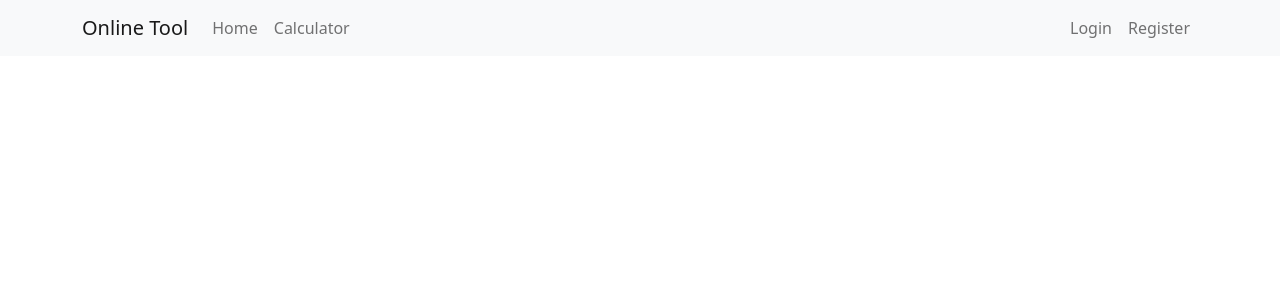
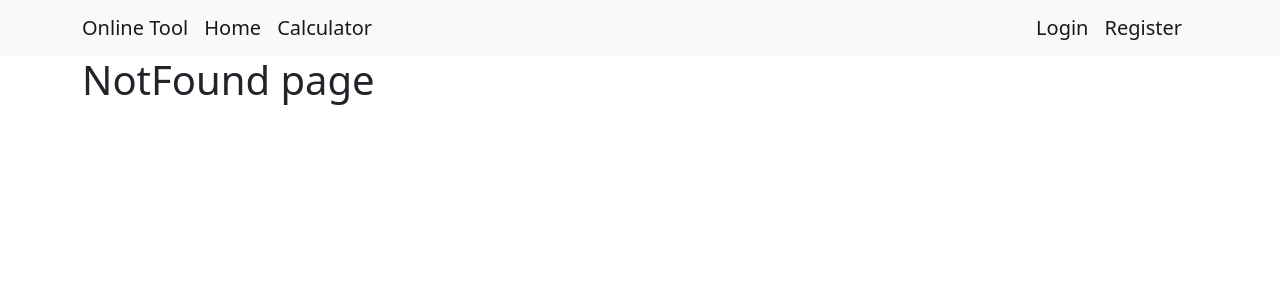
Before and after one commit to Wenqiang-Hu/calculator-app, a React (Create React App) app: page /404 in a window 1280 px wide. Shown: the top 300 px of the page. Built offline with nearby package versions, Linux system fonts and the light colour scheme.

Commit message:
Building up the routes

```diff
--- a/src/components/app.jsx
+++ b/src/components/app.jsx
@@ -1,6 +1,11 @@
 import React, { Component } from 'react';
+import { Routes, Route, Navigate } from 'react-router-dom';
 import NavBar from './navBar';
-
+import Calculator from './content/calculator';
+import Home from './content/home';
+import Login from './content/login';
+import NotFound from './content/NotFound';
+import Register from './content/register';
 
 class App extends Component {
     state = {  }
@@ -8,6 +13,16 @@ class App extends Component {
         return (
             <React.Fragment>
                 <NavBar />
+                <div className='container'>
+                    <Routes>
+                        <Route path='/' element={<Home />} />
+                        <Route path='/home' element={<Home />} />
+                        <Route path='/login' element={<Login />} />
+                        <Route path='/register' element={<Register />} />
+                        <Route path='/404' element={<NotFound />} />
+                        <Route path='*' element={<Navigate replace to="/404" />} />
+                    </Routes>
+                </div>
             </React.Fragment>
         );
     }
--- /dev/null
+++ b/src/components/content/NotFound.jsx
@@ -0,0 +1,12 @@
+import React, { Component } from 'react';
+
+class NotFound extends Component {
+    state = {  }
+    render() {
+        return (
+            <h1>NotFound page</h1>
+        );
+    }
+}
+
+export default NotFound;
--- /dev/null
+++ b/src/components/content/calculator.jsx
@@ -0,0 +1,12 @@
+import React, { Component } from 'react';
+
+class Calculator extends Component {
+    state = {  }
+    render() {
+        return (
+            <h1>calculator page</h1>
+        );
+    }
+}
+
+export default Calculator;
--- /dev/null
+++ b/src/components/content/home.jsx
@@ -0,0 +1,12 @@
+import React, { Component } from 'react';
+
+class Home extends Component {
+    state = {  }
+    render() {
+        return (
+            <h1>Home page</h1>
+        );
+    }
+}
+
+export default Home;
--- /dev/null
+++ b/src/components/content/login.jsx
@@ -0,0 +1,12 @@
+import React, { Component } from 'react';
+
+class Login extends Component {
+    state = {  }
+    render() {
+        return (
+            <h1>Login page</h1>
+        );
+    }
+}
+
+export default Login;
--- /dev/null
+++ b/src/components/content/register.jsx
@@ -0,0 +1,12 @@
+import React, { Component } from 'react';
+
+class Register extends Component {
+    state = {  }
+    render() {
+        return (
+            <h1>Register page</h1>
+        );
+    }
+}
+
+export default Register;
--- a/src/components/navBar.jsx
+++ b/src/components/navBar.jsx
@@ -1,4 +1,5 @@
 import React, { Component } from 'react';
+import { Link } from 'react-router-dom';
 
 class NavBar extends Component {
     state = {  }
@@ -6,25 +7,25 @@ class NavBar extends Component {
         return (
             <nav className="navbar navbar-expand-lg navbar-light bg-light">
                 <div className='container'>
-                    <a className="navbar-brand" href="#">Online Tool</a>
+                    <Link className="navbar-brand" to={"/"}>Online Tool</Link>
                     <button className="navbar-toggler" type="button" data-toggle="collapse" data-target="#navbarText" aria-controls="navbarText" aria-expanded="false" aria-label="Toggle navigation">
                     <span className="navbar-toggler-icon"></span>
                     </button>
                     <div className="collapse navbar-collapse" id="navbarText">
                     <ul className="navbar-nav me-auto mb-2 mb-lg-0">
                         <li className="nav-item active">
-                            <a className="nav-link" href="#">Home</a>
+                            <Link className="navbar-brand" to={"/home"}>Home</Link>
                         </li>
                         <li className="nav-item">
-                            <a className="nav-link" href="#">Calculator</a>
+                            <Link className="navbar-brand" to={"/calculator"}>Calculator</Link>
                         </li>
                     </ul>
                     <ul className="navbar-nav ">
                         <li className="nav-item active">
-                            <a className="nav-link" href="#">Login</a>
+                            <Link className="navbar-brand" to={"/login"}>Login</Link>
                         </li>
                         <li className="nav-item">
-                            <a className="nav-link" href="#">Register</a>
+                            <Link className="navbar-brand" to={"/register"}>Register</Link>
                         </li>
                     </ul>
                     </div>
```
